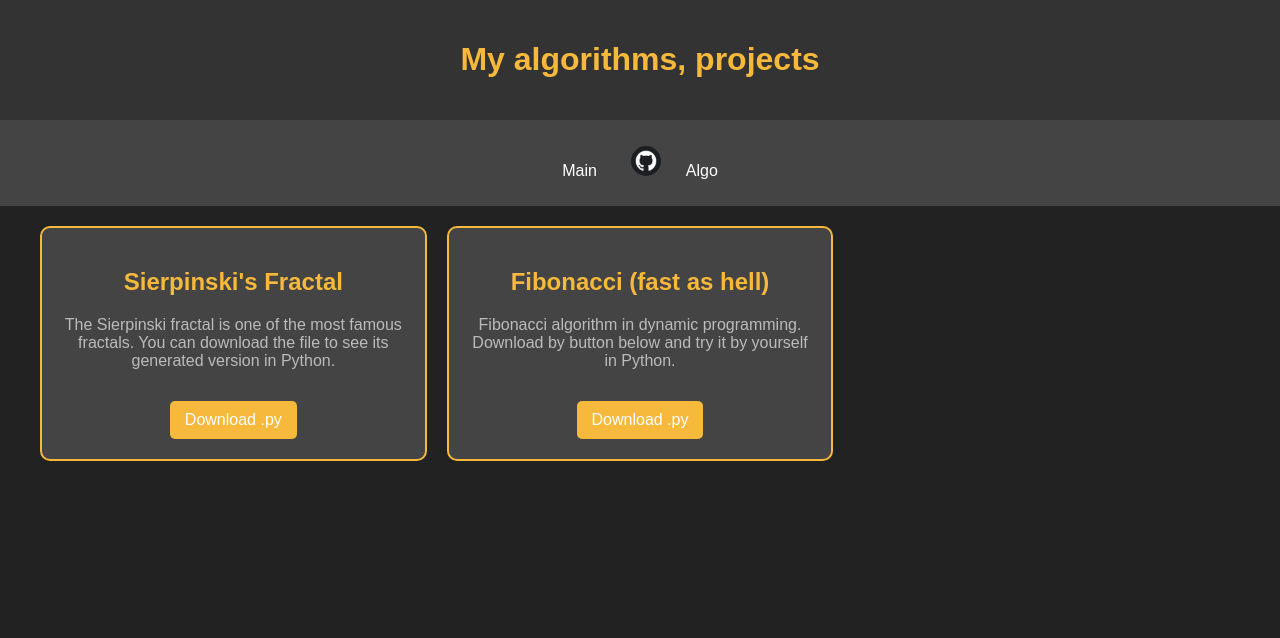
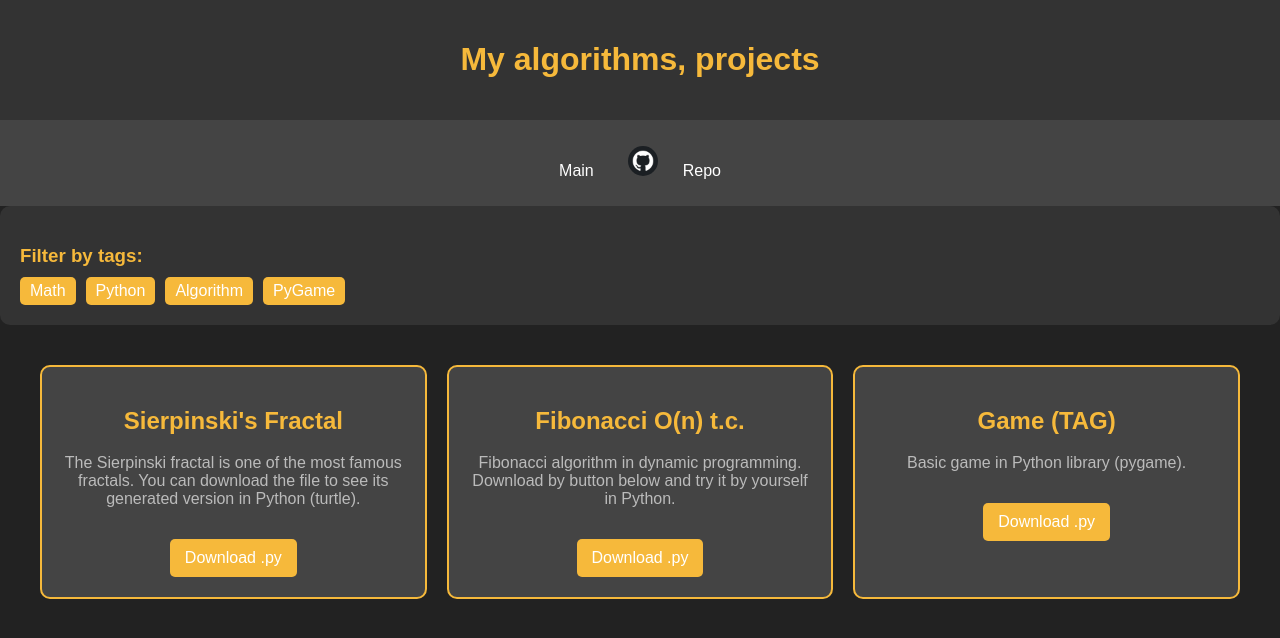
Before and after one commit to aszkiel71/aszkiel.eu, a Flask app: page /algorithms in a window 1280 px wide. Shown: the top 638 px of the page. Run offline with Flask 3, Linux system fonts and the light colour scheme.

Commit message:
index.html

```diff
--- /dev/null
+++ b/js/filter.js
@@ -0,0 +1,42 @@
+document.addEventListener("DOMContentLoaded", () => {
+    const tagsContainer = document.getElementById("tags");
+    const algorithmBoxes = document.querySelectorAll(".algorithm-box");
+
+    // pobieranie unikalnych tagow
+    const allTags = new Set();
+    algorithmBoxes.forEach(box => {
+        const tags = box.getAttribute("data-tags").split(",");
+        tags.forEach(tag => allTags.add(tag.trim()));
+    });
+
+    // generowanie tagow w panelu
+    allTags.forEach(tag => {
+        const tagElement = document.createElement("div");
+        tagElement.textContent = tag;
+        tagElement.classList.add("tag");
+        tagElement.dataset.tag = tag;
+        tagsContainer.appendChild(tagElement);
+    });
+
+    // filtrowanie
+    const filterAlgorithms = () => {
+        const selectedTags = Array.from(document.querySelectorAll(".tag.selected")).map(tag => tag.dataset.tag);
+
+        algorithmBoxes.forEach(box => {
+            const boxTags = box.getAttribute("data-tags").split(",");
+            if (selectedTags.length === 0 || selectedTags.some(tag => boxTags.includes(tag))) {
+                box.style.display = "block";
+            } else {
+                box.style.display = "none";
+            }
+        });
+    };
+
+    // tagi
+    tagsContainer.addEventListener("click", event => {
+        if (event.target.classList.contains("tag")) {
+            event.target.classList.toggle("selected");
+            filterAlgorithms();
+        }
+    });
+});
--- a/static/css/style.css
+++ b/static/css/style.css
@@ -70,10 +70,10 @@ footer p {
 .algorithms {
     padding: 20px;
     display: grid;
-    grid-template-columns: repeat(3, 1fr);  /* 3 kolumny */
-    grid-gap: 20px;  /* Odstępy między algorytmami */
-    max-width: 1200px;  /* Maksymalna szerokość kontenera */
-    margin: 0 auto;  /* Wycentrowanie kontenera */
+    grid-template-columns: repeat(3, 1fr); /* 3 kolumny */
+    grid-gap: 20px; /* Odstępy między algorytmami */
+    max-width: 1200px; /* Maksymalna szerokość kontenera */
+    margin: 0 auto; /* Wycentrowanie kontenera */
 }
 
 .algorithm-box {
@@ -112,3 +112,35 @@ footer p {
 .facts-section p {
     margin-left: 100px;
 }
+
+/* panel filtrow */
+#filter-section {
+    background-color: #333;
+    padding: 20px;
+    margin-bottom: 20px;
+    border-radius: 10px;
+}
+
+#filter-section h3 {
+    color: #f6b93b;
+    margin-bottom: 10px;
+}
+
+#tags {
+    display: flex;
+    flex-wrap: wrap;
+    gap: 10px;
+}
+
+.tag {
+    background-color: #f6b93b;
+    color: #fff;
+    padding: 5px 10px;
+    border-radius: 5px;
+    cursor: pointer;
+    transition: background-color 0.3s ease;
+}
+
+.tag.selected {
+    background-color: #e67e22;
+}
--- a/templates/algorithms.html
+++ b/templates/algorithms.html
@@ -5,6 +5,7 @@
     <meta name="viewport" content="width=device-width, initial-scale=1.0">
     <title>Moje algorytmy - Wojciech Aszkiełowicz</title>
     <link rel="stylesheet" href="{{ url_for('static', filename='css/style.css') }}">
+    <script src="{{ url_for('static', filename='js/filter.js') }}" defer></script>
 </head>
 <body>
     <header>
@@ -14,23 +15,38 @@
     <nav>
         <ul>
             <li><a href="/">Main</a></li>
-            <li><a href="https://github.com/aszkiel71" target="_blank"><img src="{{ url_for('static', filename='images/github-icon.png') }}" alt="GitHub" class="github-icon"></a></li>
-            <li><a href="/algorithms">Algo</a></li>
+            <li><a href="https://github.com/aszkiel71" target="_blank">
+                <img src="{{ url_for('static', filename='images/github-icon.png') }}" alt="GitHub" class="github-icon">
+            </a></li>
+            <li><a href="/algorithms">Repo</a></li>
         </ul>
     </nav>
 
+    <!-- Panel filtrowania -->
+    <section id="filter-section">
+        <h3>Filter by tags:</h3>
+        <div id="tags">
+        </div>
+    </section>
+
     <section class="algorithms">
-        <!-- Algorytmy i pliki do pobrania-->
-        <div class="algorithm-box">
+        <!-- Algorytmy -->
+        <div class="algorithm-box" data-tags="Math,Python">
             <h2>Sierpinski's Fractal</h2>
-            <p>The Sierpinski fractal is one of the most famous fractals. You can download the file to see its generated version in Python.</p>
+            <p>The Sierpinski fractal is one of the most famous fractals. You can download the file to see its generated version in Python (turtle).</p>
             <a href="{{ url_for('static', filename='algo/fraktal.py') }}" class="download-btn" download>Download .py</a>
         </div>
 
-        <div class="algorithm-box">
-            <h2>Fibonacci (fast as hell)</h2>
+        <div class="algorithm-box" data-tags="Math,Algorithm,Python">
+            <h2>Fibonacci O(n) t.c.</h2>
             <p>Fibonacci algorithm in dynamic programming. Download by button below and try it by yourself in Python.</p>
             <a href="{{ url_for('static', filename='algo/fibonacci.py') }}" class="download-btn" download>Download .py</a>
+        </div>
+
+        <div class="algorithm-box" data-tags="Python,PyGame">
+            <h2>Game (TAG)</h2>
+            <p>Basic game in Python library (pygame).</p>
+            <a href="{{ url_for('static', filename='algo/game.py') }}" class="download-btn" download>Download .py</a>
         </div>
 
     </section>
```
Also changed, not shown: static/algo/game.py (added, +159 -0 lines), templates/index.html (+9 -11 lines).
